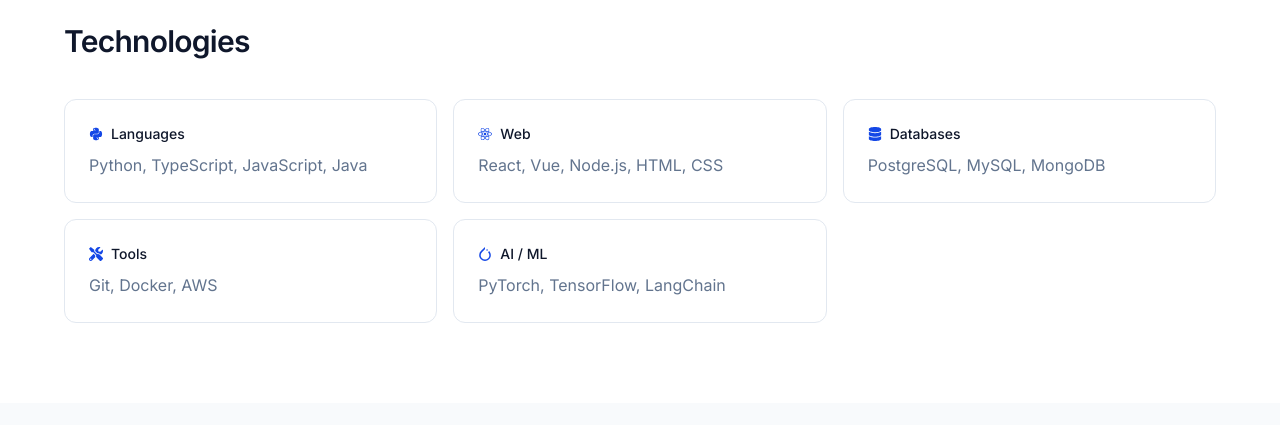
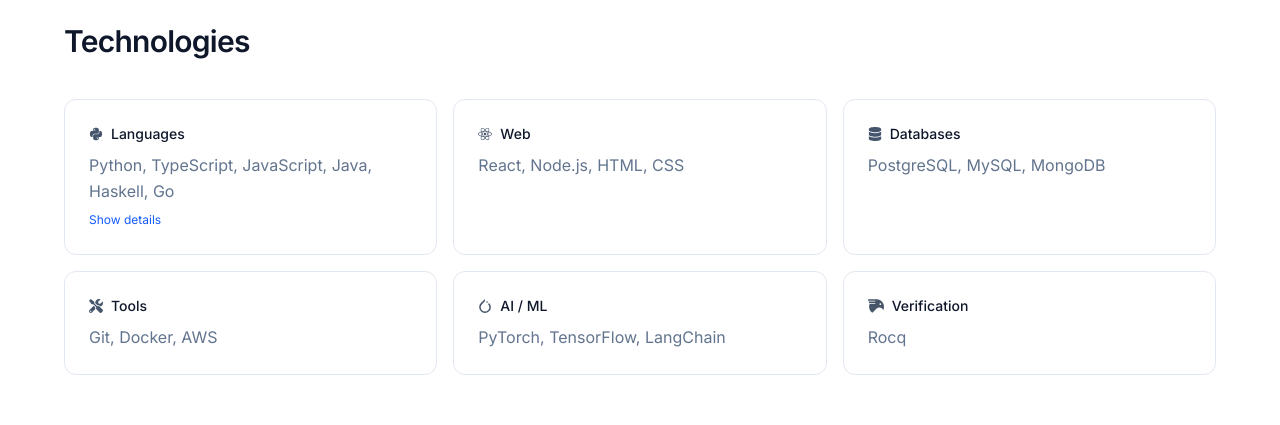
Before and after one commit to G0nzal0zz/portfolio, a React (Vite) app: page / in a window 1280 px wide. Shown: the part 760-1185 px from the top of the page. Built offline with nearby package versions, Linux system fonts and the light colour scheme.

Commit message:
improve minor details

```diff
--- a/src/App.tsx
+++ b/src/App.tsx
@@ -1,36 +1,42 @@
-import type { ReactNode } from 'react'
-const base = import.meta.env.BASE_URL
+import { useState } from 'react'
 import {
+  FaBook,
+  FaDatabase,
+  FaEnvelope,
+  FaFilePdf,
   FaGithub,
   FaLinkedin,
   FaPython,
   FaReact,
-  FaDatabase,
   FaTools,
-  FaBook,
-  FaFilePdf,
-  FaEnvelope,
 } from 'react-icons/fa'
-import { SiPytorch, SiHaskell, SiLlvm, SiLangchain } from 'react-icons/si'
+import { SiHaskell, SiLangchain, SiLlvm, SiPytorch } from 'react-icons/si'
+import type { ReactNode } from 'react'
 import Header from '@/components/Header'
+
+const base = import.meta.env.BASE_URL
 
 function Section({
   id,
   title,
+  subtitle,
   children,
-  className = '',
 }: {
   id: string
   title: string
   subtitle?: string
   children: ReactNode
-  className?: string
 }) {
   return (
-    <section id={id} className={`global-margin py-16 md:py-20 ${className}`}>
-      <div className="mb-10">
+    <section id={id} className="global-margin py-16 md:py-20">
+      <div className={subtitle ? 'mb-4' : 'mb-10'}>
         <h2>{title}</h2>
       </div>
+
+      {subtitle && (
+        <p className="text-slate-500 text-sm mb-8 max-w-lg">{subtitle}</p>
+      )}
+
       {children}
     </section>
   )
@@ -71,8 +77,8 @@
   media?: ReactNode
   title: string
   description: string
-  tags: { icon: ReactNode; label: string }[]
-  links?: ProjectLink[]
+  tags: Array<{ icon: ReactNode; label: string }>
+  links?: Array<ProjectLink>
 }
 
 function ProjectCard({
@@ -113,20 +119,50 @@
   )
 }
 
+type TechGroup = {
+  label: string
+  items: Array<string>
+}
+
 type TechCardProps = {
   icon: ReactNode
   title: string
-  items: string[]
+  items: Array<string>
+  groups?: Array<TechGroup>
 }
 
-function TechCard({ icon, title, items }: TechCardProps) {
+function TechCard({ icon, title, items, groups }: TechCardProps) {
+  const [expanded, setExpanded] = useState(false)
+  const hasGroups = groups && groups.length > 0
+
   return (
-    <Card>
+    <Card className={hasGroups ? 'cursor-pointer select-none' : ''}>
       <div className="flex items-center gap-2 font-medium text-slate-900 text-sm">
-        <span className="text-blue-700">{icon}</span>
+        <span className="text-slate-600">{icon}</span>
         {title}
       </div>
-      <p className="mt-2 text-slate-500 text-sm">{items.join(', ')}</p>
+      {!expanded ? (
+        <p className="mt-2 text-slate-500 text-sm">{items.join(', ')}</p>
+      ) : (
+        <div className="mt-3 space-y-2">
+          {groups!.map((group, i) => (
+            <div key={i}>
+              <span className="text-xs font-medium text-slate-400 uppercase tracking-wider">
+                {group.label}
+              </span>
+              <p className="text-slate-500 text-sm">{group.items.join(', ')}</p>
+            </div>
+          ))}
+        </div>
+      )}
+      {hasGroups && (
+        <button
+          onClick={() => setExpanded(!expanded)}
+          className="mt-2 text-xs text-blue-600 hover:text-blue-700 transition-colors"
+        >
+          {expanded ? 'Show less' : 'Show details'}
+        </button>
+      )}
     </Card>
   )
 }
@@ -167,12 +203,27 @@
           <TechCard
             icon={<FaPython />}
             title="Languages"
-            items={['Python', 'TypeScript', 'JavaScript', 'Java']}
+            items={[
+              'Python',
+              'TypeScript',
+              'JavaScript',
+              'Java',
+              'Haskell',
+              'Go',
+            ]}
+            groups={[
+              { label: 'Functional', items: ['Haskell'] },
+              { label: 'Object-Oriented', items: ['Java', 'Python'] },
+              {
+                label: 'Multi-Paradigm',
+                items: ['Python', 'TypeScript', 'JavaScript', 'Go'],
+              },
+            ]}
           />
           <TechCard
             icon={<FaReact />}
             title="Web"
-            items={['React', 'Vue', 'Node.js', 'HTML', 'CSS']}
+            items={['React', 'Node.js', 'HTML', 'CSS']}
           />
           <TechCard
             icon={<FaDatabase />}
@@ -188,6 +239,13 @@
             icon={<SiPytorch />}
             title="AI / ML"
             items={['PyTorch', 'TensorFlow', 'LangChain']}
+          />
+          <TechCard
+            icon={
+              <img src={`${base}rocq.svg`} className="w-4 h-4" alt="Rocq" />
+            }
+            title="Verification"
+            items={['Rocq']}
           />
         </div>
       </Section>
@@ -269,7 +327,11 @@
               tags={[
                 {
                   icon: (
-                    <img src={`${base}rocq.svg`} className="w-3.5 h-3.5" alt="Rocq" />
+                    <img
+                      src={`${base}rocq.svg`}
+                      className="w-3.5 h-3.5"
+                      alt="Rocq"
+                    />
                   ),
                   label: 'Rocq',
                 },
@@ -419,30 +481,40 @@
 
       {/* Contact */}
       <div className="bg-slate-50">
-        <Section id="contact" title="Contact" className="pb-8 md:pb-12">
-          <p className="text-slate-500 text-sm mb-4 max-w-lg">
-            Feel free to reach out!
-          </p>
+        <Section
+          id="contact"
+          title="Contact"
+          subtitle="Feel free to reach out!"
+        >
           <div className="flex gap-3">
             <a
               href="mailto:larroyagonzalo@gmail.com"
-              className="w-11 h-11 rounded-xl bg-white border border-slate-200 text-slate-500 flex items-center justify-center hover:border-slate-300 hover:text-blue-700 transition-colors duration-200"
+              className="h-11 rounded-xl bg-white border border-slate-200 text-slate-500 flex items-center justify-center hover:border-slate-300 hover:text-blue-700 transition-colors duration-200"
             >
-              <FaEnvelope />
+              <div className="flex gap-3 justify-center items-center px-3">
+                <FaEnvelope />
+                Email
+              </div>
             </a>
             <a
               href="https://github.com/G0nzal0zz"
               target="_blank"
-              className="w-11 h-11 rounded-xl bg-white border border-slate-200 text-slate-500 flex items-center justify-center hover:border-slate-300 hover:text-slate-700 transition-colors duration-200"
+              className="h-11 rounded-xl bg-white border border-slate-200 text-slate-500 flex items-center justify-center hover:border-slate-300 hover:text-slate-700 transition-colors duration-200"
             >
-              <FaGithub />
+              <div className="flex gap-3 justify-center items-center px-3">
+                <FaGithub />
+                Github
+              </div>
             </a>
             <a
               href="https://linkedin.com/in/gonzalo-larroya"
               target="_blank"
-              className="w-11 h-11 rounded-xl bg-white border border-slate-200 text-slate-500 flex items-center justify-center hover:border-slate-300 hover:text-slate-700 transition-colors duration-200"
+              className="h-11 rounded-xl bg-white border border-slate-200 text-slate-500 flex items-center justify-center hover:border-slate-300 hover:text-slate-700 transition-colors duration-200"
             >
-              <FaLinkedin />
+              <div className="flex gap-3 justify-center items-center px-3">
+                <FaLinkedin />
+                LinkedIn
+              </div>
             </a>
           </div>
         </Section>
```
Also changed, not shown: public/rocq.svg.
